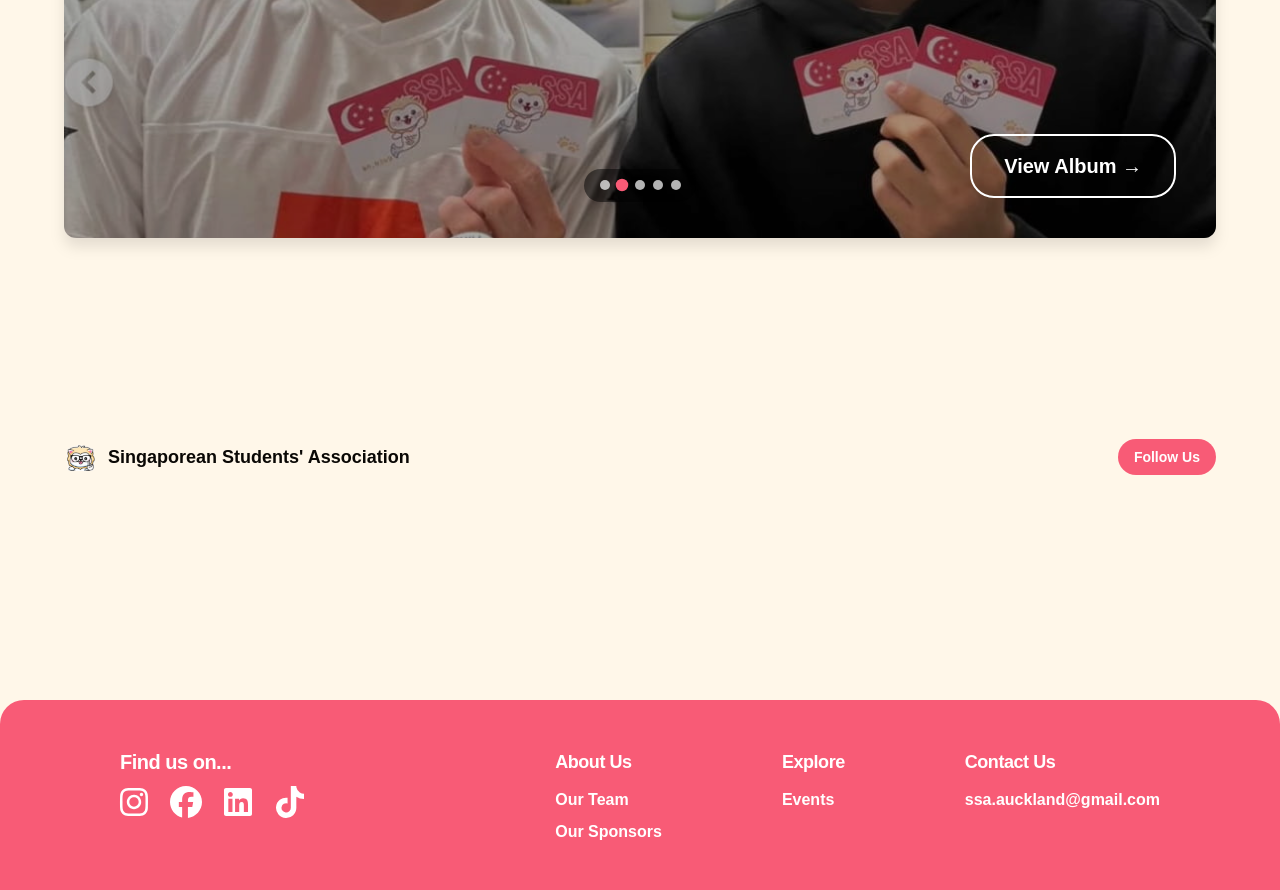
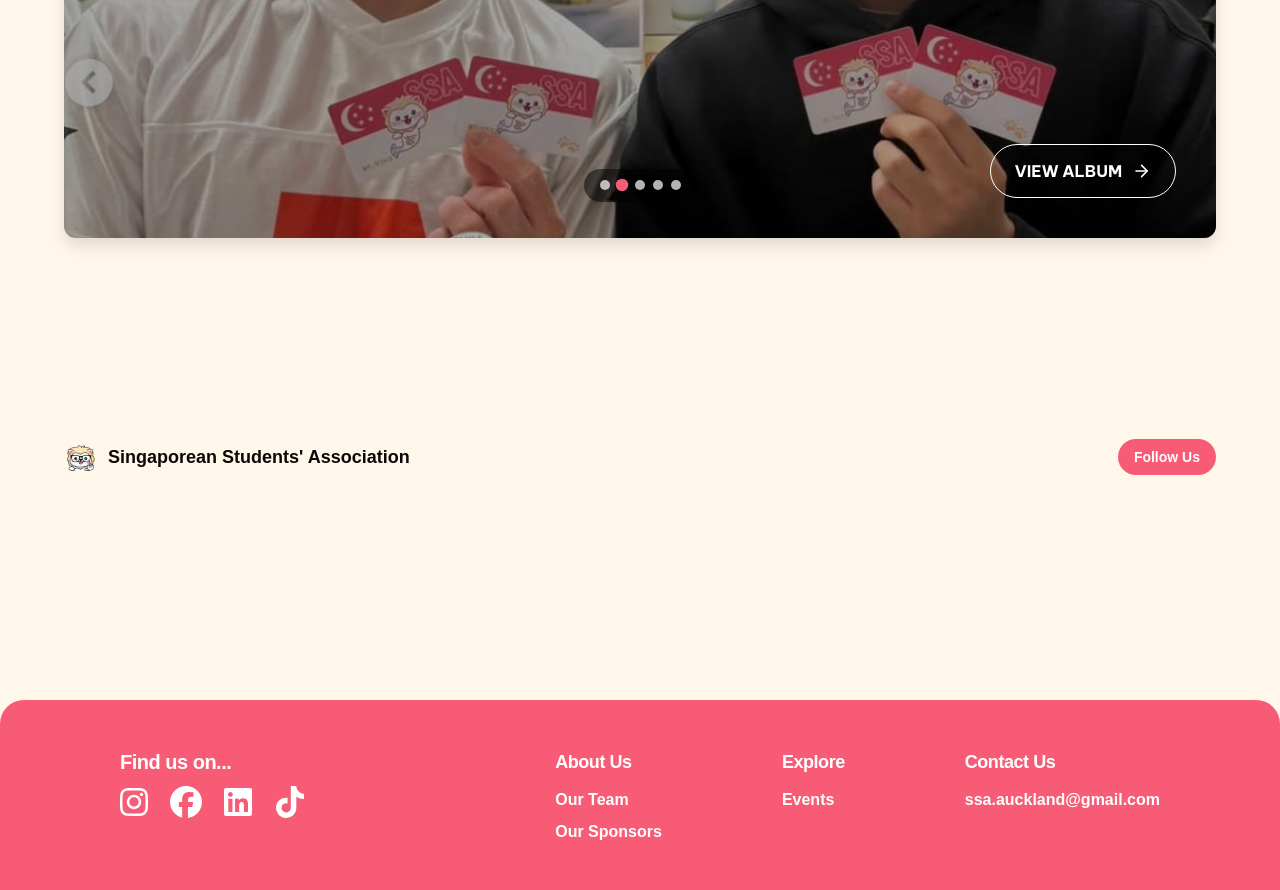
Before and after one commit to UoaWDCC/ssa, a Next.js app in the folder web/: page / in a window 1280 px wide. Shown: the part 2400-3290 px from the top of the page. Built offline with nearby package versions, Linux system fonts and the light colour scheme; no server answers; a web font is replaced by a local one.

Commit message:
fix: implemented figma aspects and ratios

```diff
--- a/web/src/components/Button.tsx
+++ b/web/src/components/Button.tsx
@@ -4,7 +4,7 @@ import { FiArrowRight } from 'react-icons/fi'
 
 export type ButtonSize = 'short' | 'long'
 export type ButtonVariant = 'filled' | 'light' | 'outline'
-export type ButtonColor = 'red' | 'yellow' | 'skin'
+export type ButtonColor = 'red' | 'yellow' | 'skin' | 'salmon' | 'white'
 export type ArrowSide = 'left' | 'right'
 
 /**
@@ -43,18 +43,33 @@ const treatments: Record<ButtonVariant, Record<ButtonColor, string>> = {
     yellow:
       'bg-ssa-dark-skin-yellow text-ssa-cta-text hover:bg-ssa-yellow-light hover:text-ssa-muted-gold',
     skin: 'bg-ssa-skin-yellow text-ssa-category-text hover:bg-ssa-dark-skin-yellow hover:text-ssa-cta-text',
+    salmon:
+      'bg-ssa-salmon text-ssa-white hover:bg-ssa-yellow-light hover:text-ssa-red',
+    white:
+      'bg-ssa-white text-ssa-red hover:bg-ssa-yellow-light hover:text-ssa-red',
   },
   light: {
     red: 'bg-ssa-yellow-light text-ssa-red hover:bg-ssa-red hover:text-ssa-white',
     yellow:
       'bg-ssa-yellow-light text-ssa-muted-gold hover:bg-ssa-dark-skin-yellow hover:text-ssa-cta-text',
     skin: 'bg-ssa-yellow-light text-ssa-category-text hover:bg-ssa-skin-yellow hover:text-ssa-cta-text',
+    salmon:
+      'bg-ssa-salmon text-ssa-white hover:bg-ssa-yellow-light hover:text-ssa-red',
+    white:
+      'bg-ssa-white text-ssa-red hover:bg-ssa-yellow-light hover:text-ssa-red',
   },
   outline: {
     red: 'bg-transparent border-[3px] border-ssa-red text-ssa-red hover:bg-ssa-red hover:text-ssa-white',
     yellow:
       'bg-transparent border-[3px] border-ssa-dark-skin-yellow text-ssa-muted-gold hover:bg-ssa-dark-skin-yellow hover:text-ssa-white',
     skin: 'bg-transparent border-[3px] border-ssa-dark-skin-yellow text-ssa-category-text hover:bg-ssa-skin-yellow hover:text-ssa-cta-text',
+    salmon:
+      'bg-transparent border-[3px] border-ssa-salmon text-ssa-white hover:bg-ssa-salmon hover:text-ssa-red',
+    // "View Album" style: transparent/invisible fill with a white border at rest,
+    // filling with light yellow (border matching) and switching text to red for
+    // contrast on hover.
+    white:
+      'bg-transparent border-[3px] border-ssa-white text-ssa-white hover:bg-ssa-yellow-light hover:border-ssa-yellow-light hover:text-ssa-red',
   },
 }
 
--- a/web/src/components/HomeCarousel.tsx
+++ b/web/src/components/HomeCarousel.tsx
@@ -1,8 +1,8 @@
 'use client'
 
 import Image from 'next/image'
-import Link from 'next/link'
 import { useCallback, useEffect, useRef, useState } from 'react'
+import Button from '@/components/Button'
 
 const carouselImages = [
   {
@@ -126,28 +126,27 @@ export default function HomeCarousel() {
                   className="object-cover"
                   priority={image.id === 'vausa-mid-autumn'}
                 />
-                {/* Dark overlay at 35% opacity */}
                 <div className="absolute inset-0 bg-black/35" />
-                {/* Dark gradient on top edge for title readability */}
                 <div className="absolute inset-x-0 top-0 h-24 bg-linear-to-b from-black/50 to-transparent" />
-                {/* Title top left - DM Mono, 16px, -2% tracking, 36px inset */}
                 <p className="absolute top-9 left-9 text-white font-mono font-normal text-base leading-[13.33px] tracking-[-0.02em] drop-shadow">
                   {image.title}
                 </p>
-                {/* View Album bottom right - slightly thinner border, more round */}
                 <div className="absolute bottom-10 right-10">
-                  <Link
+                  <Button
                     href={image.albumHref}
-                    className="inline-flex items-center gap-2 border-2 rounded-3xl border-ssa-white bg-transparent text-ssa-white font-averia font-semibold text-sm md:text-xl px-4 py-2 md:px-8 md:py-4 transition-colors cursor-pointer hover:bg-white/20"
+                    variant="outline"
+                    color="white"
+                    size="short"
+                    arrowSize="h-[10.67px] w-4"
+                    className="!px-6 !py-4 !border-[1.87px] !text-sm md:!text-base uppercase font-be-vietnam-pro"
                   >
-                    View Album →
-                  </Link>
+                    View Album
+                  </Button>
                 </div>
               </div>
             ))}
           </div>
 
-          {/* Dots - hidden on mobile, shown on sm+. Pill container per Figma spec */}
           <div className="hidden sm:flex absolute bottom-9 left-0 right-0 justify-center items-center gap-[7.76px] px-[15.52px] py-[11.64px] rounded-[18.41px] bg-black/50 mx-auto w-fit">
             {carouselImages.map((image, index) => (
               <button
@@ -164,7 +163,6 @@ export default function HomeCarousel() {
           </div>
         </div>
 
-        {/* Prev button */}
         <button
           onClick={goPrev}
           aria-label="Previous slide"
@@ -184,7 +182,6 @@ export default function HomeCarousel() {
           </svg>
         </button>
 
-        {/* Next button */}
         <button
           onClick={goNext}
           aria-label="Next slide"
```
